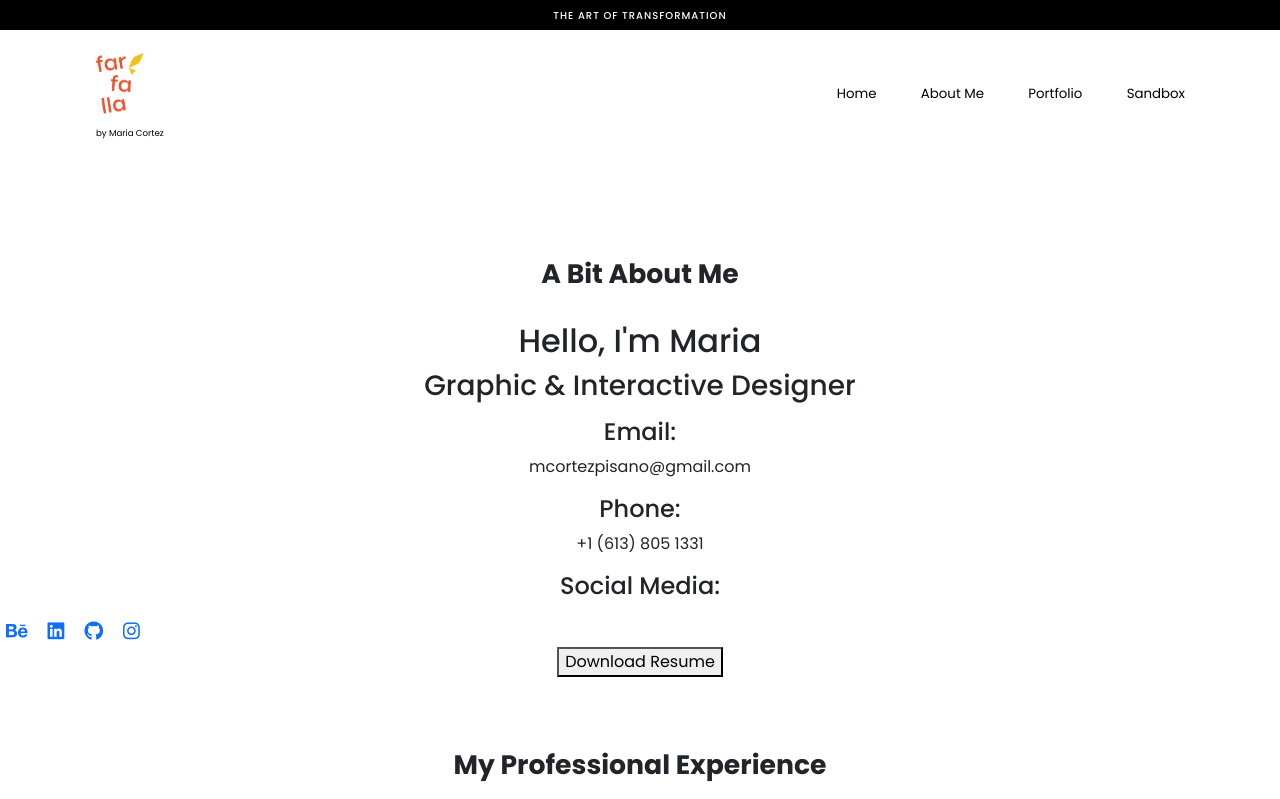
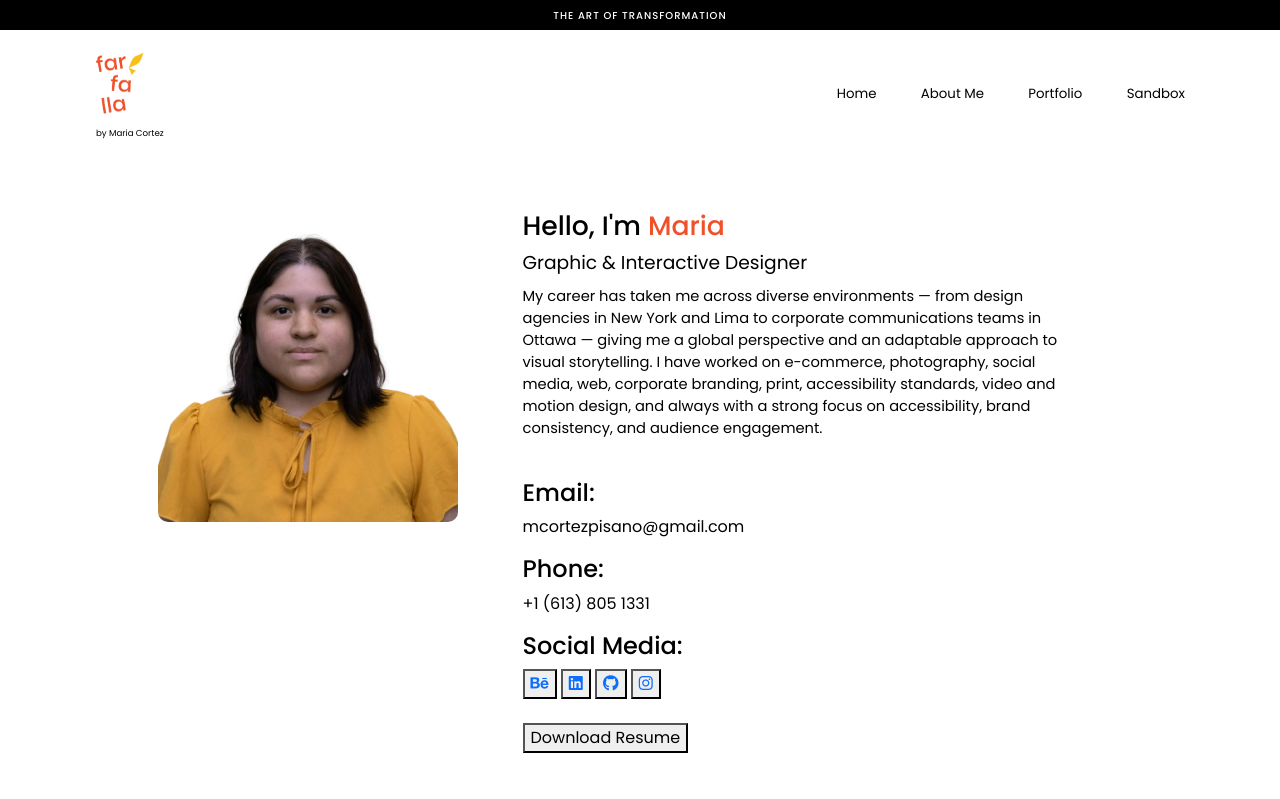
Before and after one commit to mcortezp13/portfolio-project, a plain HTML site: page about-me.html in a window 1280 px wide. Shown: the top 799 px of the page. Drawn offline with nearby package versions, Linux system fonts and the light colour scheme.

Commit message:
part of about me

```diff
--- a/about-me.html
+++ b/about-me.html
@@ -52,25 +52,25 @@
 
     </div>
 
-    <br><br><br>
+    <br>
 
     <main class="content">
-
-        <h1>A Bit About Me</h1>
 
         <div class="about-me">
 
             <div class="about-me-photo">
-                <img src="">
+                <img src="images/photo-bio.jpg">
             </div>
 
             <div class="bio">
 
-                <h2>Hello, I'm Maria</h2>
+                <h3>Hello, I'm <span class="highlight-name">Maria</span></h3>
 
-                <h3>Graphic & Interactive Designer</h3>
+                <h2>Graphic & Interactive Designer</h2>
 
-                <p></p>
+                <p class="small-bio">My career has taken me across diverse environments — from design agencies in New York and Lima to corporate communications teams in Ottawa — giving me a global perspective and an adaptable approach to visual storytelling. I have worked on e-commerce, photography, social media, web, corporate branding, print, accessibility standards, video and motion design, and always with a strong focus on accessibility, brand consistency, and audience engagement.</p>
+
+                <br>
 
                 <h4>Email:</h4>
 
@@ -84,7 +84,7 @@
 
                 <!-- Social media icons -->
 
-                <div class="social-icons">
+                <div class="social-icons-bio">
 
                     <button role="button"><a href="https://www.behance.net/mcortezpisaf1e" target="_blank"><i class='fa fa-behance'></i></a></button>
 
@@ -95,6 +95,8 @@
                     <button role="button"><a href="https://www.instagram.com/criesingigi/" target="_blank"><i class='fab fa-instagram'></i></a></button>
 
                 </div>
+
+                <br>
 
                 <a href="files/resume_mariacortez.pdf" download>
                     <button class="download-resume" role="button">Download Resume</button>
--- a/css/about-me.css
+++ b/css/about-me.css
@@ -123,13 +123,63 @@ html, body {
     .content h1 {
         font-size: 20pt;
         font-weight: bold;
+        color: #000;
     }
 
+    .about-me {
+        display: flex;
+        align-items: flex-start;
+        justify-content: center;
+        flex-wrap: wrap;
+        margin: auto;
+        max-width: 1000px;
+        gap: 65px;
+    }
 
+    .about-me-photo img {
+        width: 300px;
+        border-radius: 10px;
+        object-fit: cover;
 
+    }
 
+    .bio {
+        flex: 1;
+        max-width: 600px;
+        text-align: start;
+        color: black;
+    }
 
+    .highlight-name {
+        color: #ef512b;
+        font-weight: 500;
+    }
 
+    .bio h2 {
+        font-weight: 400;
+        font-size:14pt;
+        max-width: 800px;
+        margin: 0 auto;
+        text-align: start;
+        padding-bottom: 10px;
+    }
+
+    .bio h3 {
+        font-weight: 500;
+        font-size:20pt;
+        margin: 0 auto;
+        text-align: start;
+        padding-bottom: 10px;
+    }
+
+    .bio h4 {
+
+    }
+
+    .small-bio {
+        font-size: 11pt;
+        width: 550px;
+    }
 
 
 
```
Also changed, not shown: images/photo-bio.jpg (added).
